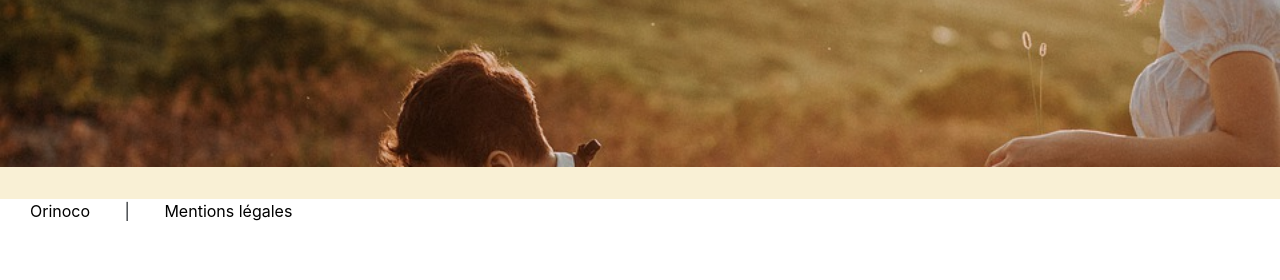
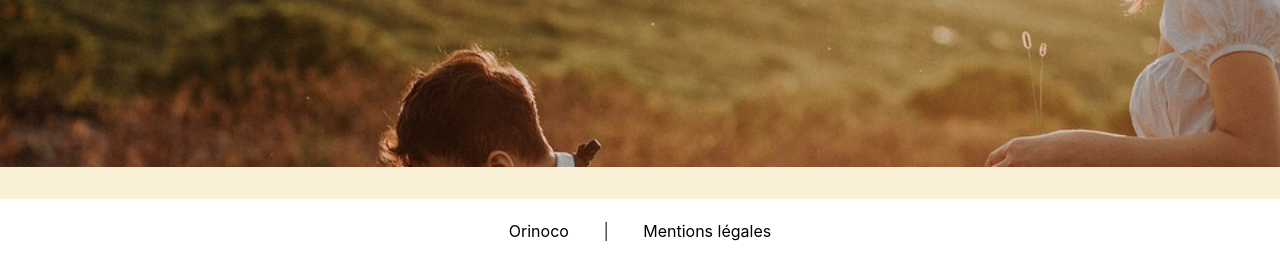
Before and after one commit to Akilai-lab/PEREZMarina_5_11022021, a website: page FrontEnd/src/confirmation.html in a window 1280 px wide. Shown: the part 250-530 px from the top of the page. Drawn offline with nearby package versions, Linux system fonts and the light colour scheme.

Commit message:
mise en css style footer

```diff
--- a/FrontEnd/src/styles.css
+++ b/FrontEnd/src/styles.css
@@ -27,6 +27,9 @@ ul#produit, ul#recap {
 }
 ul#produit {
     flex-direction: column-reverse;
+}
+ul#idOrd {
+    width: auto;
 }
 li{
     list-style: none;
@@ -163,12 +166,15 @@ li a:hover {
 input:focus:required:invalid, input[pattern]:focus:invalid{
     background-color: rgb(230, 76, 76);
 }
-
-@media (min-width:768px) and (max-width:1200px) {
+footer {
+    text-align: center;
+    padding: 20px;
+}
+/*@media (min-width:768px) and (max-width:1200px) {
     ul {
         margin: 70px auto;
     }
-}
+}*/
 @media (max-width:768) {
     .row {
         margin: 0;
```
